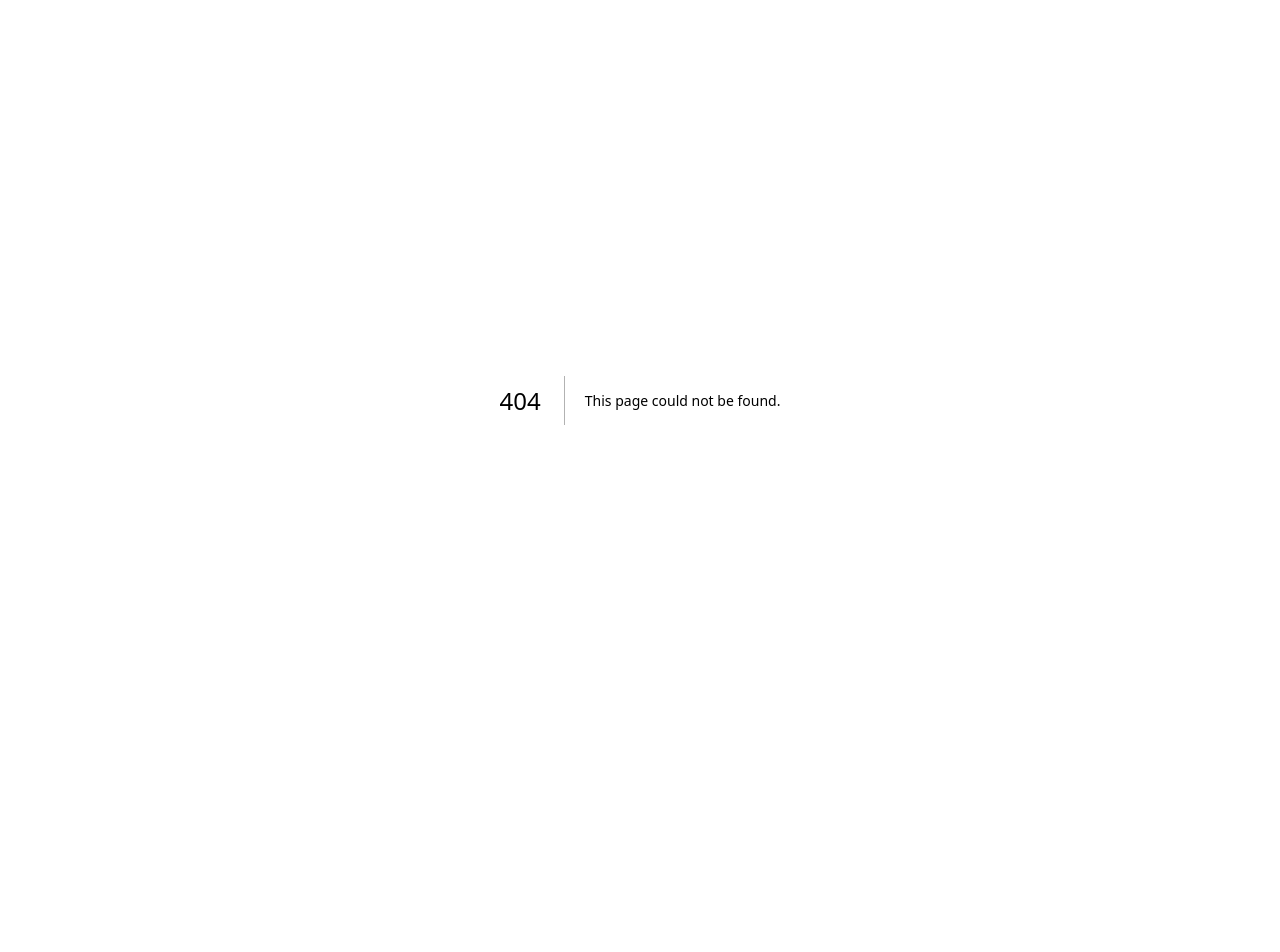
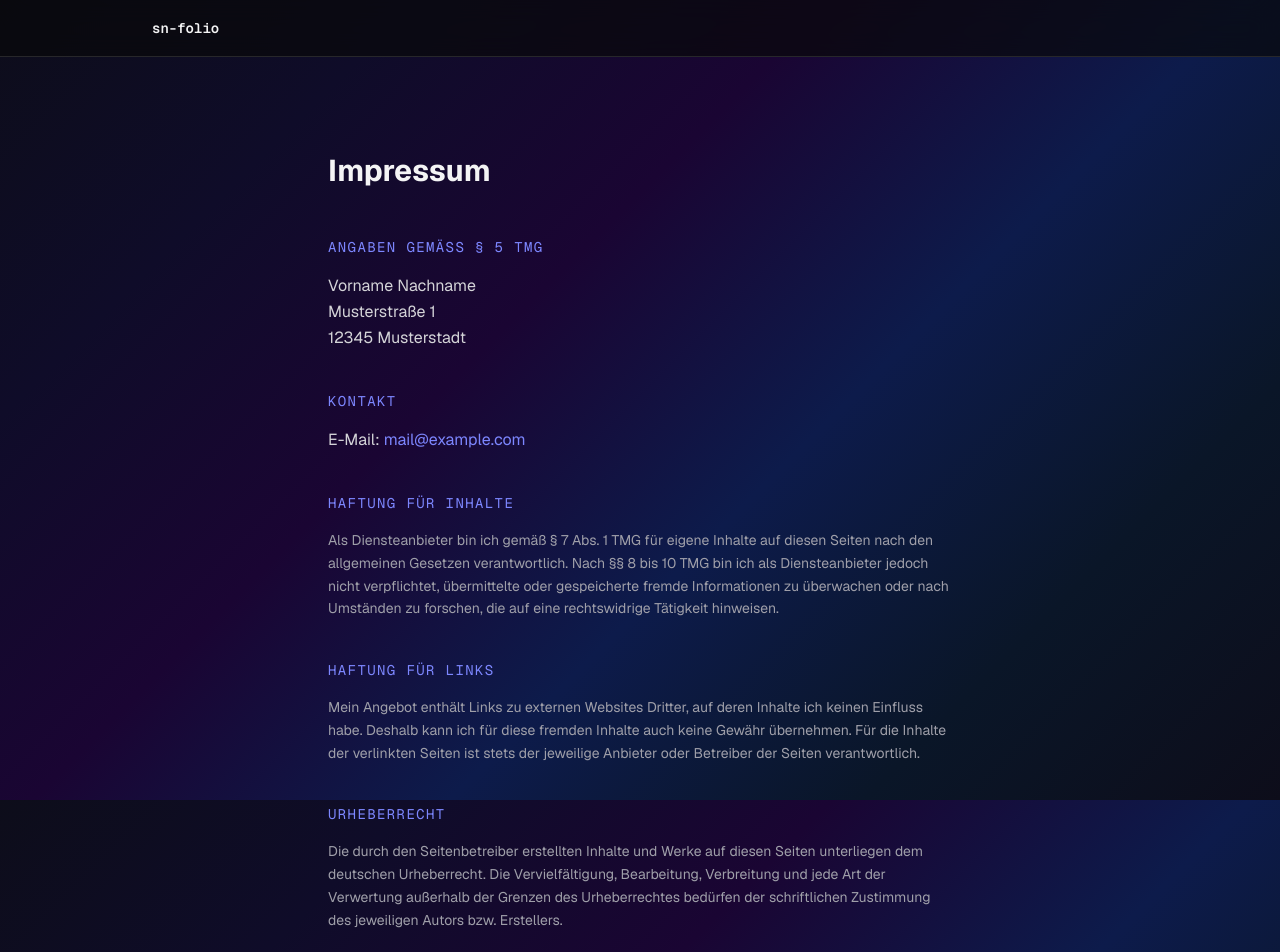
Before and after one commit to ch4oSj0k3r/sn-folio, a Next.js app: page /impressum in a window 1280 px wide. Before the commit this address had no page. Shown: the top 952 px of the page. Before the commit the page ends 800 px from the top, so only its background shows below. Built offline with nearby package versions, Linux system fonts and the light colour scheme.

Commit message:
feat: add navbar, impressum page and footer impressum link

```diff
--- /dev/null
+++ b/src/app/impressum/page.tsx
@@ -0,0 +1,84 @@
+import Navbar from '@/components/Navbar';
+import Footer from '@/components/sections/Footer';
+import type { Metadata } from 'next';
+
+export const metadata: Metadata = {
+    title: 'Impressum — Sven Nowitzky',
+};
+
+export default function ImpressumPage() {
+    return (
+        <>
+            <Navbar />
+            <main className="max-w-2xl mx-auto px-6 py-24">
+                <h1 className="text-3xl font-bold text-zinc-100 mb-12">Impressum</h1>
+
+                <section className="mb-10">
+                    <h2 className="text-sm font-mono text-indigo-400 uppercase tracking-widest mb-4">
+                        Angaben gemäß § 5 TMG
+                    </h2>
+                    <p className="text-zinc-300 leading-relaxed">
+                        Vorname Nachname
+                        <br />
+                        Musterstraße 1<br />
+                        12345 Musterstadt
+                    </p>
+                </section>
+
+                <section className="mb-10">
+                    <h2 className="text-sm font-mono text-indigo-400 uppercase tracking-widest mb-4">
+                        Kontakt
+                    </h2>
+                    <p className="text-zinc-300 leading-relaxed">
+                        E-Mail:{' '}
+                        <a
+                            href="mailto:mail@example.com"
+                            className="text-indigo-400 hover:text-indigo-300 transition-colors"
+                        >
+                            mail@example.com
+                        </a>
+                    </p>
+                </section>
+
+                <section className="mb-10">
+                    <h2 className="text-sm font-mono text-indigo-400 uppercase tracking-widest mb-4">
+                        Haftung für Inhalte
+                    </h2>
+                    <p className="text-zinc-400 leading-relaxed text-sm">
+                        Als Diensteanbieter bin ich gemäß § 7 Abs. 1 TMG für eigene Inhalte auf
+                        diesen Seiten nach den allgemeinen Gesetzen verantwortlich. Nach §§ 8 bis 10
+                        TMG bin ich als Diensteanbieter jedoch nicht verpflichtet, übermittelte oder
+                        gespeicherte fremde Informationen zu überwachen oder nach Umständen zu
+                        forschen, die auf eine rechtswidrige Tätigkeit hinweisen.
+                    </p>
+                </section>
+
+                <section className="mb-10">
+                    <h2 className="text-sm font-mono text-indigo-400 uppercase tracking-widest mb-4">
+                        Haftung für Links
+                    </h2>
+                    <p className="text-zinc-400 leading-relaxed text-sm">
+                        Mein Angebot enthält Links zu externen Websites Dritter, auf deren Inhalte
+                        ich keinen Einfluss habe. Deshalb kann ich für diese fremden Inhalte auch
+                        keine Gewähr übernehmen. Für die Inhalte der verlinkten Seiten ist stets der
+                        jeweilige Anbieter oder Betreiber der Seiten verantwortlich.
+                    </p>
+                </section>
+
+                <section>
+                    <h2 className="text-sm font-mono text-indigo-400 uppercase tracking-widest mb-4">
+                        Urheberrecht
+                    </h2>
+                    <p className="text-zinc-400 leading-relaxed text-sm">
+                        Die durch den Seitenbetreiber erstellten Inhalte und Werke auf diesen Seiten
+                        unterliegen dem deutschen Urheberrecht. Die Vervielfältigung, Bearbeitung,
+                        Verbreitung und jede Art der Verwertung außerhalb der Grenzen des
+                        Urheberrechtes bedürfen der schriftlichen Zustimmung des jeweiligen Autors
+                        bzw. Erstellers.
+                    </p>
+                </section>
+            </main>
+            <Footer />
+        </>
+    );
+}
--- a/src/app/page.tsx
+++ b/src/app/page.tsx
@@ -1,3 +1,4 @@
+import Navbar from '@/components/Navbar';
 import Hero from '@/components/sections/Hero';
 import About from '@/components/sections/About';
 import Skills from '@/components/sections/Skills';
@@ -7,13 +8,16 @@ import Footer from '@/components/sections/Footer';
 
 export default function Home() {
     return (
+        <>
+            <Navbar />
             <main>
                 <Hero />
                 <About />
                 <Skills />
                 <Projects />
                 <Experience />
+            </main>
             <Footer />
-        </main>
+        </>
     );
 }
--- /dev/null
+++ b/src/components/Navbar.tsx
@@ -0,0 +1,43 @@
+'use client';
+
+import Link from 'next/link';
+import { usePathname } from 'next/navigation';
+
+const navLinks = [
+    { label: 'Über mich', href: '/#about' },
+    { label: 'Skills', href: '/#skills' },
+    { label: 'Projekte', href: '/#projects' },
+    { label: 'Erfahrung', href: '/#experience' },
+];
+
+export default function Navbar() {
+    const pathname = usePathname();
+    const isHome = pathname === '/';
+
+    return (
+        <header className="sticky top-0 z-50 border-b border-zinc-800 bg-zinc-950/70 backdrop-blur-md">
+            <nav className="max-w-5xl mx-auto px-6 h-14 flex items-center justify-between">
+                <Link
+                    href="/"
+                    className="font-mono text-sm font-semibold text-zinc-100 hover:text-indigo-400 transition-colors"
+                >
+                    sn-folio
+                </Link>
+                {isHome && (
+                    <ul className="hidden sm:flex items-center gap-6">
+                        {navLinks.map(({ label, href }) => (
+                            <li key={label}>
+                                <a
+                                    href={href}
+                                    className="text-sm text-zinc-400 hover:text-zinc-100 transition-colors"
+                                >
+                                    {label}
+                                </a>
+                            </li>
+                        ))}
+                    </ul>
+                )}
+            </nav>
+        </header>
+    );
+}
--- a/src/components/sections/Footer.tsx
+++ b/src/components/sections/Footer.tsx
@@ -1,3 +1,5 @@
+import Link from 'next/link';
+
 export default function Footer() {
     const links = [
         {
@@ -34,6 +36,7 @@ export default function Footer() {
         <footer className="py-10 px-6 border-t border-zinc-800 mt-12">
             <div className="max-w-5xl mx-auto flex flex-col sm:flex-row items-center justify-between gap-4">
                 <p className="text-zinc-500 text-sm">© {new Date().getFullYear()} Sven Nowitzky</p>
+                <div className="flex items-center gap-6">
                     <div className="flex items-center gap-4">
                         {links.map(({ label, href, icon }) => (
                             <a
@@ -49,6 +52,14 @@ export default function Footer() {
                             </a>
                         ))}
                     </div>
+                    <span className="text-zinc-700">|</span>
+                    <Link
+                        href="/impressum"
+                        className="text-zinc-400 hover:text-indigo-400 transition-colors text-sm"
+                    >
+                        Impressum
+                    </Link>
+                </div>
             </div>
         </footer>
     );
```
Lines whose indentation alone changed are shown as unchanged.
